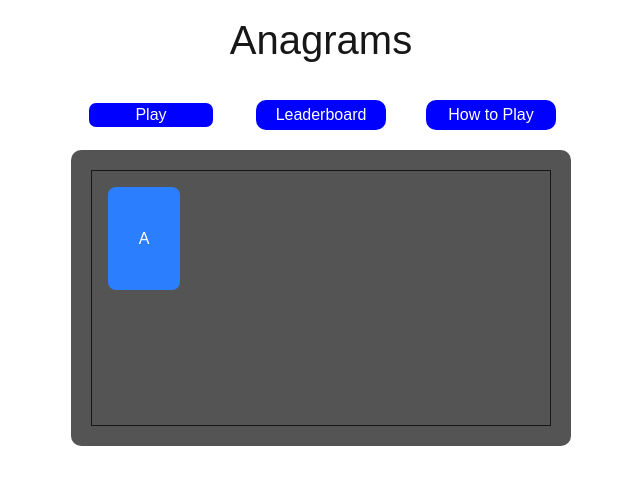
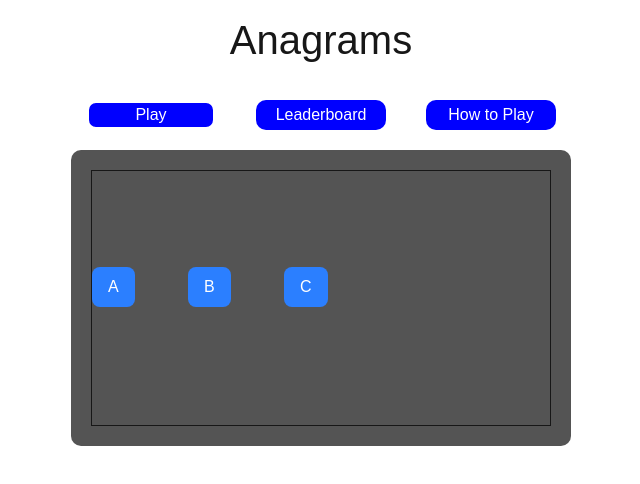
Before and after one commit to johnlockwood307/word-games, a Next.js app: page / in a window 1280 px wide. Both pictures are taken after a click on the button "Start Game". Shown: the top 484 px of the page, without its empty margins (319-959 px from the left). Built offline with nearby package versions, Linux system fonts and the light colour scheme; no server answers; the database is empty.

Commit message:
worked on letter button movement and states

```diff
--- /dev/null
+++ b/app/Game.jsx
@@ -0,0 +1,86 @@
+import { useEffect, useState } from "react";
+
+import styles from "./Game.module.css";
+
+// type GameProps = {
+//     inGame: boolean
+// }
+
+// type LetterButtonProps = {
+//     index: number;
+//     letter: string;
+// }
+
+
+export default function GamePane(gProps) {
+    const [positions, setPositions] = useState([
+        "translate-x-0 translate-y-24",
+        "translate-x-24 translate-y-24",
+        "translate-x-48 translate-y-24"
+    ]);
+    // const [buttonsActive, setButtonsActive] = useState([false, false]);
+
+    // list of button indices that are active
+    const [activeButtons, setActiveButtons] = useState([]);
+
+    const letters = "ABC";
+    const numLetters = letters.length;
+
+
+    function LetterButton(lbProps) {
+        return (
+            <button onClick={() => handleClick(lbProps.index)}
+                className={`absolute px-4 py-2 bg-blue-500 text-white
+                    rounded-lg transition-all duration-200 ease-in-out
+                    ${positions[lbProps.index]}`}>
+                {lbProps.letter}
+            </button>
+        );
+    }
+
+    function handleClick(index) {
+        // const newButtonsActive = buttonsActive.map((isActive, i) => i == index ? !isActive : isActive);
+        // const newPositions = [];
+        // for (let i = 0; i < numLetters; i++) {
+        //     if (newButtonsActive[i]) {
+        //         // active position. y = 0 for first row. x is variable depending on number of other active buttons.
+        //         if (i == index) {
+        //             // if i == index, i was just clicked and is now active. count # other active and move it accordingly.
+        //             const numActive = newButtonsActive.filter(isActive => isActive).length;
+        //             newPositions.push(`translate-x-${24 * numActive} translate-y-0`);
+        //         } else {
+        //             // otherwise, i was and is still active. keep position the same.
+        //             newPositions.push(positions[i]);
+        //         }
+        //     } else {
+        //         // inactive (default) position. y = 24 for second row. x is variable depending on index
+        //         newPositions.push(`translate-x-${24 * i} translate-y-24`);
+        //     }
+        // }
+        // setPositions(newPositions);
+        // setButtonsActive(newButtonsActive);
+
+        if (activeButtons.includes(index)) {
+            // remove from activeButtons
+            setActiveButtons(prevActiveButtons => prevActiveButtons.filter((_isActive, i) => i !== index))
+        } else {
+            // append to activeButtons
+            setActiveButtons(prevActiveButtons => [...prevActiveButtons, index]);
+        }
+    }
+
+    // useEffect with dependency on activeButtons to update positions
+    useEffect(() => {
+
+    }, [activeButtons]);
+
+    return (
+        <div style={{ display: (gProps.inGame) ? "block" : "none" }}>
+            <div className="relative w-full h-64 border flex">
+                <LetterButton index={0} letter={letters[0]}/>
+                <LetterButton index={1} letter={letters[1]}/>
+                <LetterButton index={2} letter={letters[2]}/>
+            </div>
+        </div>
+    );
+}
--- a/app/Game.tsx
+++ /dev/null
@@ -1,38 +0,0 @@
-import { useState } from "react";
-
-import styles from "./Game.module.css";
-
-type GameProps = {
-    inGame: boolean
-}
-
-export default function GamePane(props: GameProps) {
-    const [row, setRow] = useState(1);
-    const [col, setCol] = useState(1);
-
-    const possibleClasses = [
-        "row-start-1", "row-start-2",
-        "col-start-1", "col-start-2", "col-start-3", "col-start-4", "col-start-5",
-    ];
-
-    function moveNext() {
-        setCol(prev => (prev < 5 ? prev + 1 : 1)); // Move right, wrap at 5
-        if (col === 5) setRow(prev => (prev < 2 ? prev + 1 : 1)); // Move down when wrapping
-    }
-
-    return (
-        <div style={{ display: (props.inGame) ? "block" : "none" }}>
-            <div className="grid grid-rows-2 grid-cols-5 gap-4 h-64 border transition-all duration-500 ease-in-out p-4">
-                <button
-                    onClick={() => {moveNext()}}
-                    className={`
-                    px-4 py-2 bg-blue-500 text-white rounded-lg
-                    transition-all duration-1000 ease-in-out
-                    row-start-${row} col-start-${col}
-                    `}>
-                    A
-                </button>
-            </div>
-        </div>
-    );
-}
--- a/tsconfig.json
+++ b/tsconfig.json
@@ -22,6 +22,6 @@
       "@/*": ["./*"]
     },
   },
-  "include": ["next-env.d.ts", "**/*.ts", "**/*.tsx", ".next/types/**/*.ts", "api/index.js"],
+  "include": ["next-env.d.ts", "**/*.ts", "**/*.tsx", ".next/types/**/*.ts", "api/index.js", "app/Game.jsx"],
   "exclude": ["node_modules"]
 }
```
